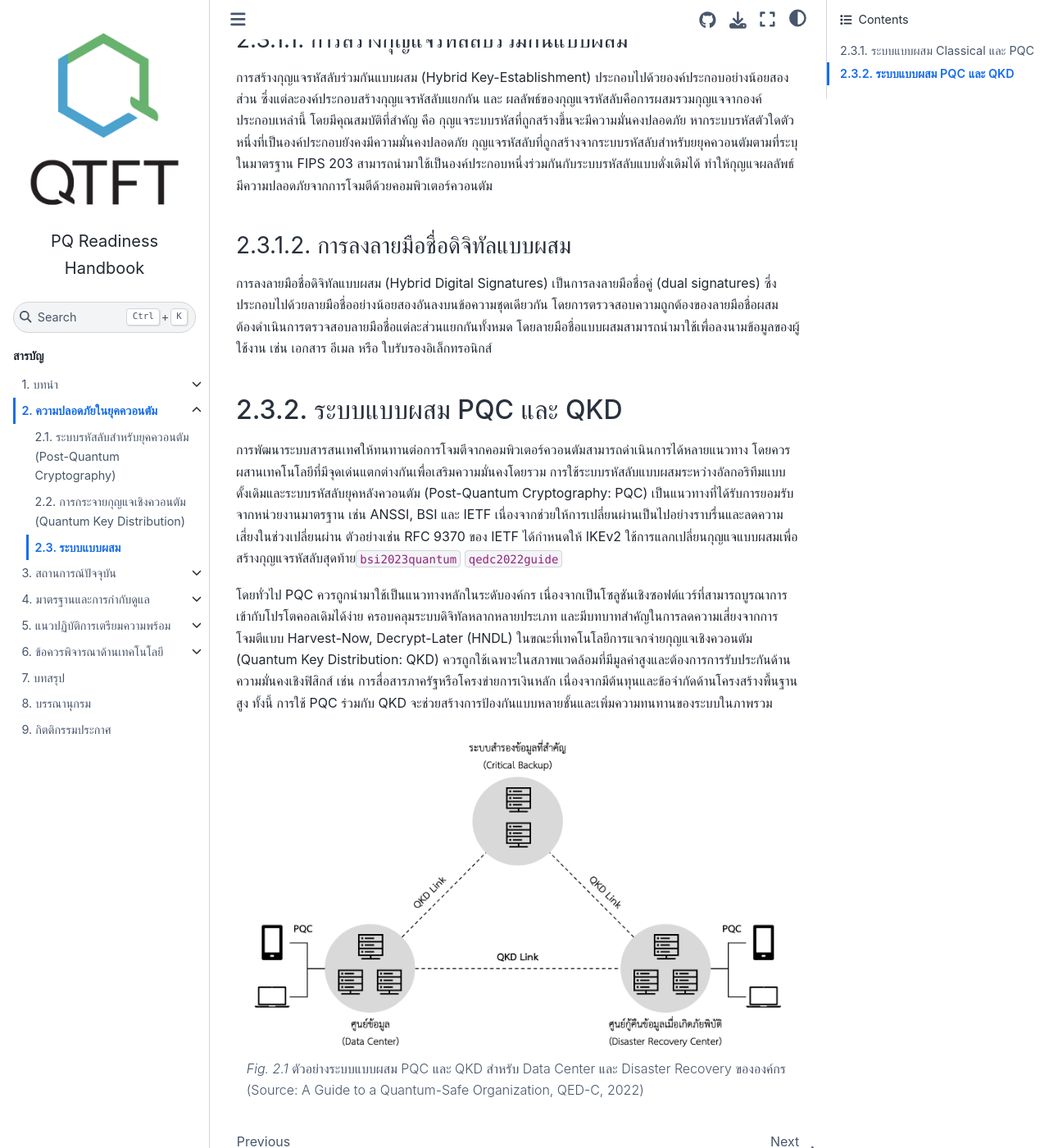
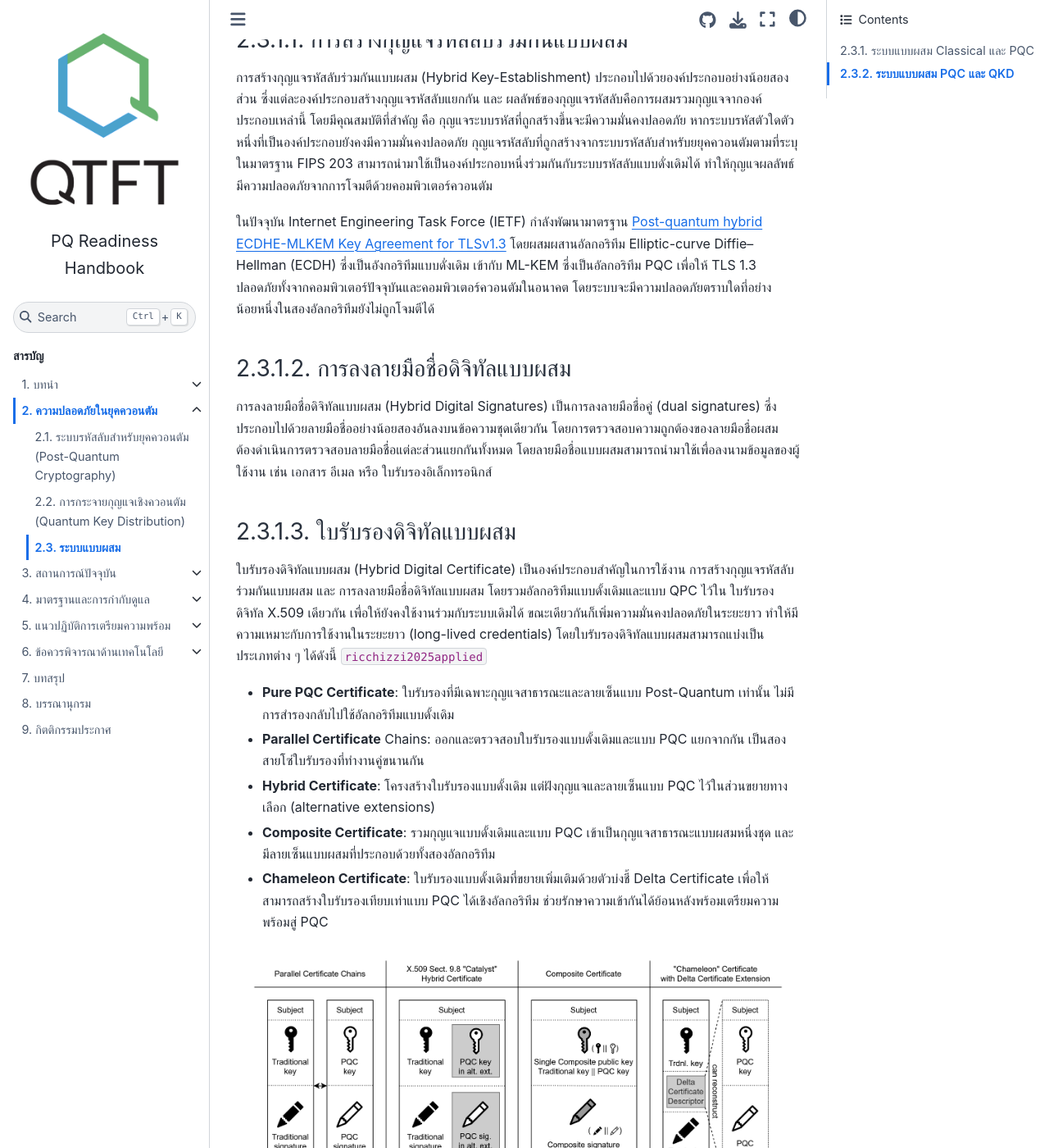
Before and after one commit to qtft/pq-readiness-handbook, a Jupyter Book: the page built from book/pq-security/hybrid-impl.md, in a window 1280 px wide and 1400 px high, scrolled down 1617 px. Shown: the whole window at 82% size. Built offline with Jupyter Book 1.0.4 settings and Sphinx 7.4.7 and the Sphinx Book theme 1.1.4, drawn with Linux system fonts in a browser that asks for light colours; comment, search, counter and statistics services are not loaded; cross-references to code outside the pages are shown as plain code; some of the changed text lies outside the part shown.

Commit message:
update pq security

````diff
--- a/book/pq-security/hybrid-impl.md
+++ b/book/pq-security/hybrid-impl.md
@@ -27,12 +27,31 @@ QKD ควรถูกนำมาใช้ในสภาพแวดล้อ
 การสร้างกุญแจรหัสลับร่วมกันแบบผสม (Hybrid Key-Establishment) ประกอบไปด้วยองค์ประกอบอย่างน้อยสองส่วน ซึ่งแต่ละองค์ประกอบสร้างกุญแจรหัสลับแยกกัน และ ผลลัพธ์ของกุญแจรหัสลับคือการผสมรวมกุญแจจากองค์ประกอบเหล่านี้  โดยมีคุณสมบัติที่สำคัญ  คือ กุญแจระบบรหัสที่ถูกสร้างขึ้นจะมีความมั่นคงปลอดภัย หากระบบรหัสตัวใดตัวหนึ่งที่เป็นองค์ประกอบยังคงมีความมั่นคงปลอดภัย
 กุญแจรหัสลับที่ถูกสร้างจากระบบรหัสลับสำหรับยยุคควอนตัมตามที่ระบุในมาตรฐาน FIPS 203 สามารถนำมาใช้เป็นองค์ประกอบหนึ่งร่วมกันกับระบบรหัสลับแบบดั่งเดิมได้ ทำให้กุญแจผลลัพธ์มีความปลอดภัยจากการโจมตีด้วยคอมพิวเตอร์ควอนตัม
 
+ในปัจจุบัน Internet Engineering Task Force (IETF) กำลังพัฒนามาตรฐาน [Post-quantum hybrid ECDHE-MLKEM Key Agreement for TLSv1.3](https://datatracker.ietf.org/doc/draft-kwiatkowski-tls-ecdhe-mlkem/) โดยผสมผสานอัลกอริทึม Elliptic-curve Diffie–Hellman (ECDH) ซึ่งเป็นอังกอริทึมแบบดั่งเดิม เข้ากับ ML-KEM ซึ่งเป็นอัลกอริทึม PQC เพื่อให้ TLS 1.3 ปลอดภัยทั้งจากคอมพิวเตอร์ปัจจุบันและคอมพิวเตอร์ควอนตัมในอนาคต โดยระบบจะมีความปลอดภัยตราบใดที่อย่างน้อยหนึ่งในสองอัลกอริทึมยังไม่ถูกโจมตีได้
+
 ### การลงลายมือชื่อดิจิทัลแบบผสม
 การลงลายมือชื่อดิจิทัลแบบผสม (Hybrid Digital Signatures) เป็นการลงลายมือชื่อคู่ (dual signatures) ซึ่งประกอบไปด้วยลายมือชื่ออย่างน้อยสองอันลงบนข้อความชุดเดียวกัน โดยการตรวจสอบความถูกต้องของลายมือชื่อผสม ต้องดำเนินการตรวจสอบลายมือชื่อแต่ละส่วนแยกกันทั้งหมด โดยลายมือชื่อแบบผสมสามารถนำมาใช้เพื่อลงนามข้อมูลของผู้ใช้งาน เช่น เอกสาร อีเมล หรือ ใบรับรองอิเล็กทรอนิกส์
 
+### ใบรับรองดิจิทัลแบบผสม
+
+ใบรับรองดิจิทัลแบบผสม (Hybrid Digital Certificate) เป็นองค์ประกอบสำคัญในการใช้งาน การสร้างกุญแจรหัสลับร่วมกันแบบผสม และ การลงลายมือชื่อดิจิทัลแบบผสม โดยรวมอัลกอริทึมแบบดั้งเดิมและแบบ QPC ไว้ใน ใบรับรองดิจิทัล X.509 เดียวกัน เพื่อให้ยังคงใช้งานร่วมกับระบบเดิมได้ ขณะเดียวกันก็เพิ่มความมั่นคงปลอดภัยในระยะยาว ทำให้มีความเหมาะกับการใช้งานในระยะยาว (long-lived credentials) โดยใบรับรองดิจิทัลแบบผสมสามารถแบ่่งเป็นประเภทต่าง ๆ ได้ดังนี้ {cite:p}`ricchizzi2025applied`
+
+- __Pure PQC Certificate__: ใบรับรองที่มีเฉพาะกุญแจสาธารณะและลายเซ็นแบบ Post-Quantum เท่านั้น ไม่มีการสำรองกลับไปใช้อัลกอริทึมแบบดั้งเดิม
+- __Parallel Certificate__ Chains: ออกและตรวจสอบใบรับรองแบบดั้งเดิมและแบบ PQC แยกจากกัน เป็นสองสายโซ่ใบรับรองที่ทำงานคู่ขนานกัน
+- __Hybrid Certificate__: โครงสร้างใบรับรองแบบดั้งเดิม แต่ฝังกุญแจและลายเซ็นแบบ PQC ไว้ในส่วนขยายทางเลือก (alternative extensions)
+- __Composite Certificate__: รวมกุญแจแบบดั้งเดิมและแบบ PQC เข้าเป็นกุญแจสาธารณะแบบผสมหนึ่งชุด และมีลายเซ็นแบบผสมที่ประกอบด้วยทั้งสองอัลกอริทึม
+- __Chameleon Certificate__: ใบรับรองแบบดั้งเดิมที่ขยายเพิ่มเติมด้วยตัวบ่งชี้ Delta Certificate เพื่อให้สามารถสร้างใบรับรองเทียบเท่าแบบ PQC ได้เชิงอัลกอริทึม ช่วยรักษาความเข้ากันได้ย้อนหลังพร้อมเตรียมความพร้อมสู่ PQC
+
+```{figure} ../figures/hybrid-certificate.png
+---
+name: hybrid-certificate
+---
+ประเภทของใบรับรองดิจิทัลแบบผสม (Source: arXiv:2505.04333)
+```
+
 ## ระบบแบบผสม PQC และ QKD
 
-การพัฒนาระบบสารสนเทศให้ทนทานต่อการโจมตีจากคอมพิวเตอร์ควอนตัมสามารถดำเนินการได้หลายแนวทาง โดยควรผสานเทคโนโลยีที่มีจุดเด่นแตกต่างกันเพื่อเสริมความมั่นคงโดยรวม การใช้ระบบรหัสลับแบบผสมระหว่างอัลกอริทึมแบบดั้งเดิมและระบบรหัสลับยุคหลังควอนตัม (Post-Quantum Cryptography: PQC) เป็นแนวทางที่ได้รับการยอมรับจากหน่วยงานมาตรฐาน เช่น ANSSI, BSI และ IETF เนื่องจากช่วยให้การเปลี่ยนผ่านเป็นไปอย่างราบรื่นและลดความเสี่ยงในช่วงเปลี่ยนผ่าน ตัวอย่างเช่น RFC 9370 ของ IETF ได้กำหนดให้ IKEv2 ใช้การแลกเปลี่ยนกุญแจแบบผสมเพื่อสร้างกุญแจรหัสลับสุดท้าย{cite:p}`bsi2023quantum` {cite:p}`qedc2022guide`
+การพัฒนาระบบสารสนเทศให้ทนทานต่อการโจมตีจากคอมพิวเตอร์ควอนตัมสามารถดำเนินการได้หลายแนวทาง โดยควรผสานเทคโนโลยีที่มีจุดเด่นแตกต่างกันเพื่อเสริมความมั่นคงโดยรวม การใช้ระบบรหัสลับแบบผสมระหว่างอัลกอริทึมแบบดั้งเดิมและระบบรหัสลับยุคหลังควอนตัม (Post-Quantum Cryptography: PQC) เป็นแนวทางที่ได้รับการยอมรับจากหน่วยงานมาตรฐาน เช่น ANSSI, BSI และ IETF เนื่องจากช่วยให้การเปลี่ยนผ่านเป็นไปอย่างราบรื่นและลดความเสี่ยงในช่วงเปลี่ยนผ่าน ตัวอย่างเช่น RFC 9370 ของ IETF ได้กำหนดให้ IKEv2 ใช้การแลกเปลี่ยนกุญแจแบบผสมเพื่อสร้างกุญแจรหัสลับสุดท้าย {cite:p}`bsi2023quantum` {cite:p}`qedc2022guide`
 
 โดยทั่วไป PQC ควรถูกนำมาใช้เป็นแนวทางหลักในระดับองค์กร เนื่องจากเป็นโซลูชันเชิงซอฟต์แวร์ที่สามารถบูรณาการเข้ากับโปรโตคอลเดิมได้ง่าย ครอบคลุมระบบดิจิทัลหลากหลายประเภท และมีบทบาทสำคัญในการลดความเสี่ยงจากการโจมตีแบบ Harvest-Now, Decrypt-Later (HNDL) ในขณะที่เทคโนโลยีการแจกจ่ายกุญแจเชิงควอนตัม (Quantum Key Distribution: QKD) ควรถูกใช้เฉพาะในสภาพแวดล้อมที่มีมูลค่าสูงและต้องการการรับประกันด้านความมั่นคงเชิงฟิสิกส์ เช่น การสื่อสารภาครัฐหรือโครงข่ายการเงินหลัก เนื่องจากมีต้นทุนและข้อจำกัดด้านโครงสร้างพื้นฐานสูง ทั้งนี้ การใช้ PQC ร่วมกับ QKD จะช่วยสร้างการป้องกันแบบหลายชั้นและเพิ่มความทนทานของระบบในภาพรวม
 
--- a/book/references.bib
+++ b/book/references.bib
@@ -109,3 +109,10 @@ Working Group (QRWG) of the Canadian Forum for Digital Infrastructure Resilience
   author={National Institute of Standards and Technology (NIST)},
   year={2024}
 }
+
+@article{ricchizzi2025applied,
+  title={Applied Post Quantum Cryptography: A Practical Approach for Generating Certificates in Industrial Environments},
+  author={Ricchizzi, Nino and Schwinne, Christian and Pelzl, Jan},
+  journal={arXiv preprint arXiv:2505.04333},
+  year={2025}
+}
````
Also changed, not shown: book/figures/hybrid-certificate.png (added).
